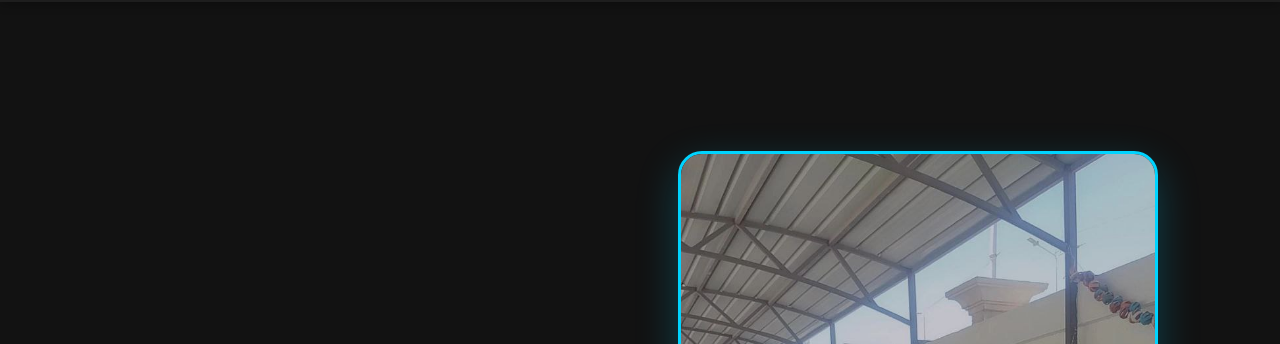
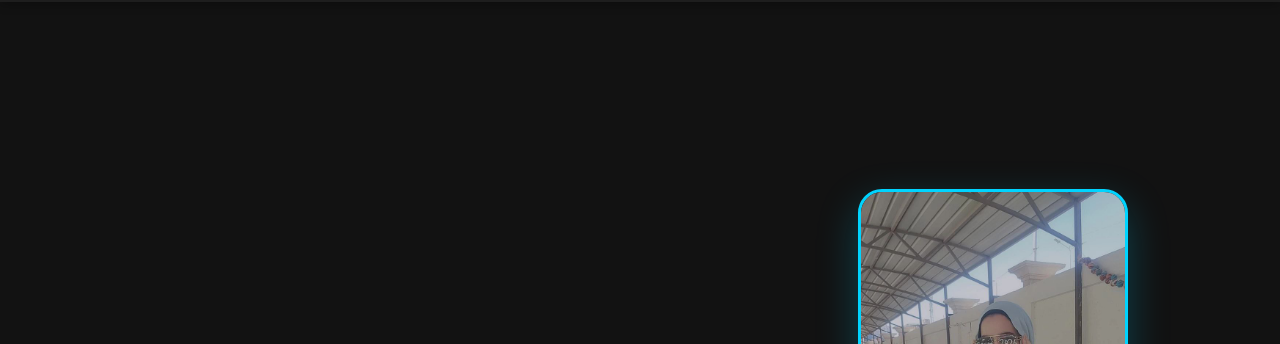
Before and after one commit to Dalia-Ramadan/Personal-portfolio-website, a plain HTML site: page index.html in a window 1280 px wide. Shown: the part 57-401 px from the top of the page. Drawn offline with Linux system fonts and the light colour scheme.

Commit message:
final change

```diff
--- a/style.css
+++ b/style.css
@@ -146,9 +146,9 @@ section {
 }
 
 #home img {
-  max-width: 480px;
-  width: 100%;
-  min-width: 280px;
+  max-width: 300px;
+  width: 90%;
+  min-width: 200px;
   border-radius: 24px;
   box-shadow: 0 15px 40px rgba(0, 212, 255, 0.25);
   transition: all 0.4s ease;
```
